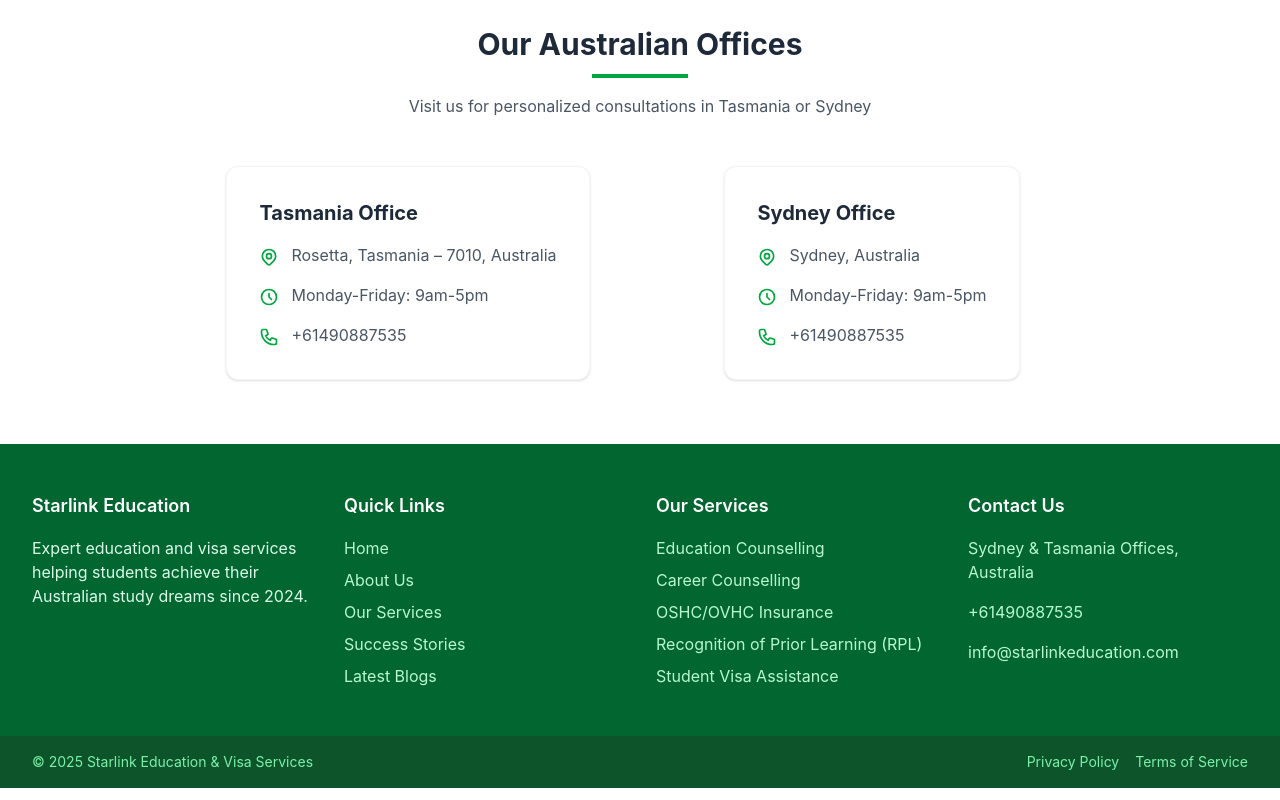
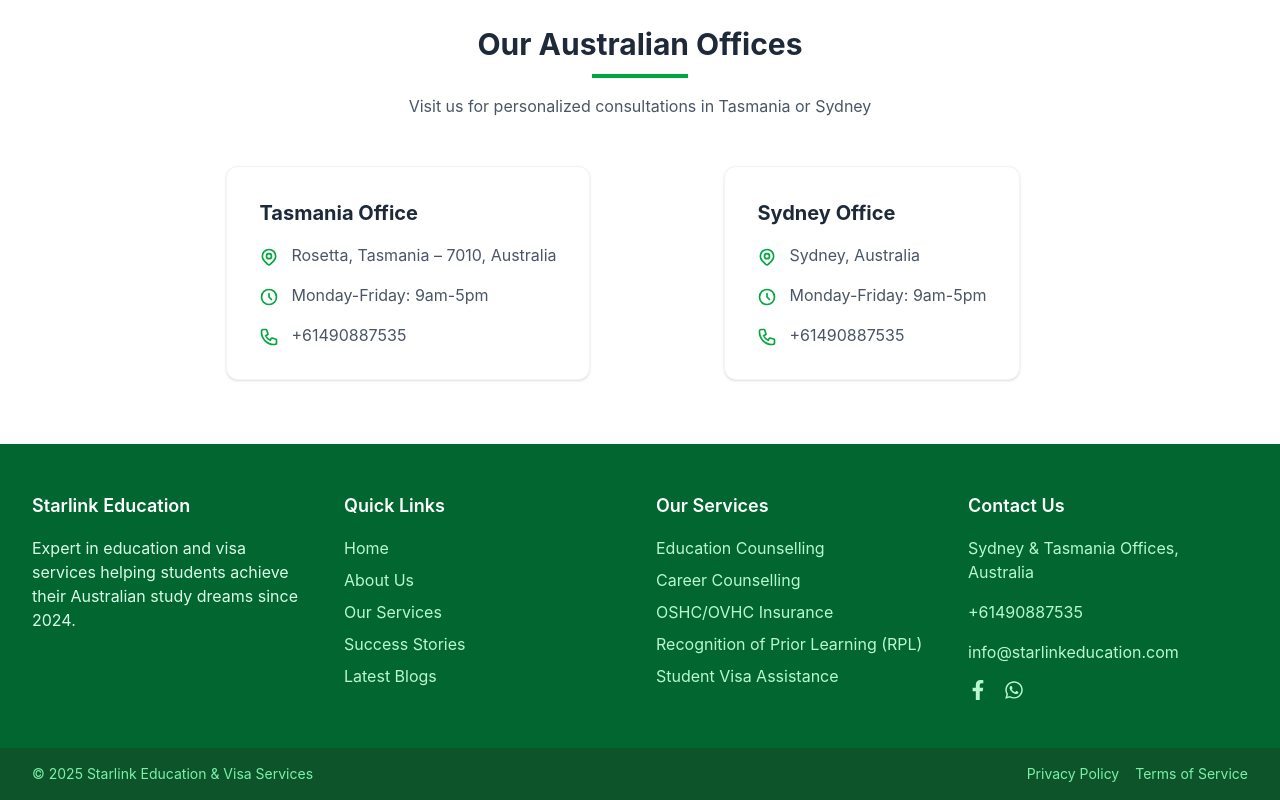
Before and after one commit to EliyatMagar/web_starlink, a Next.js app in the folder frontend/: page /about in a window 1280 px wide. Shown: the part 2612-3412 px from the top of the page. Built offline with nearby package versions, Linux system fonts and the light colour scheme.

Commit message:
facebook & whatsapp add in footer

```diff
--- a/frontend/src/components/Footer.js
+++ b/frontend/src/components/Footer.js
@@ -1,5 +1,6 @@
 import Link from "next/link";
 import { servicesData } from "@/data/servicesData";
+import { FaFacebookF, FaWhatsapp } from "react-icons/fa"; // added icons
 
 export default function Footer() {
   return (
@@ -11,7 +12,7 @@
           <div className="space-y-4">
             <h3 className="text-lg font-semibold">Starlink Education</h3>
             <p className="text-green-100">
-              Expert education and visa services helping students achieve their Australian study dreams since 2024.
+              Expert in education and visa services helping students achieve their Australian study dreams since 2024.
             </p>
           </div>
 
@@ -60,12 +61,32 @@
             <p className="text-green-200">Sydney & Tasmania Offices, Australia</p>
             <p className="text-green-200">+61490887535</p>
             <p className="text-green-200">info@starlinkeducation.com</p>
+
+            {/* Social Icons */}
+            <div className="flex space-x-4 mt-4">
+              <a
+                href="https://www.facebook.com/starlinkeducationandvisaservices"
+                target="_blank"
+                rel="noopener noreferrer"
+                className="text-green-200 hover:text-white text-xl"
+              >
+                <FaFacebookF />
+              </a>
+              <a
+                href="https://wa.me/61490887535"
+                target="_blank"
+                rel="noopener noreferrer"
+                className="text-green-200 hover:text-white text-xl"
+              >
+                <FaWhatsapp />
+              </a>
+            </div>
           </div>
         </div>
       </div>
 
       <div className="bg-green-900 py-4">
-        <div className="max-w-7xl mx-auto px-4 sm:px-6 lg:px-8 text-sm flex justify-between">
+        <div className="max-w-7xl mx-auto px-4 sm:px-6 lg:px-8 text-sm flex flex-col md:flex-row justify-between items-center gap-4">
           <p className="text-green-300">&copy; {new Date().getFullYear()} Starlink Education & Visa Services</p>
           <div className="flex space-x-4">
             <Link href="/privacy" className="text-green-300 hover:text-white">Privacy Policy</Link>
@@ -73,8 +94,6 @@
           </div>
         </div>
       </div>
-
     </footer>
-
   );
 }
```
Also changed, not shown: 1 other file (tests, documents, lock files or other folders).
